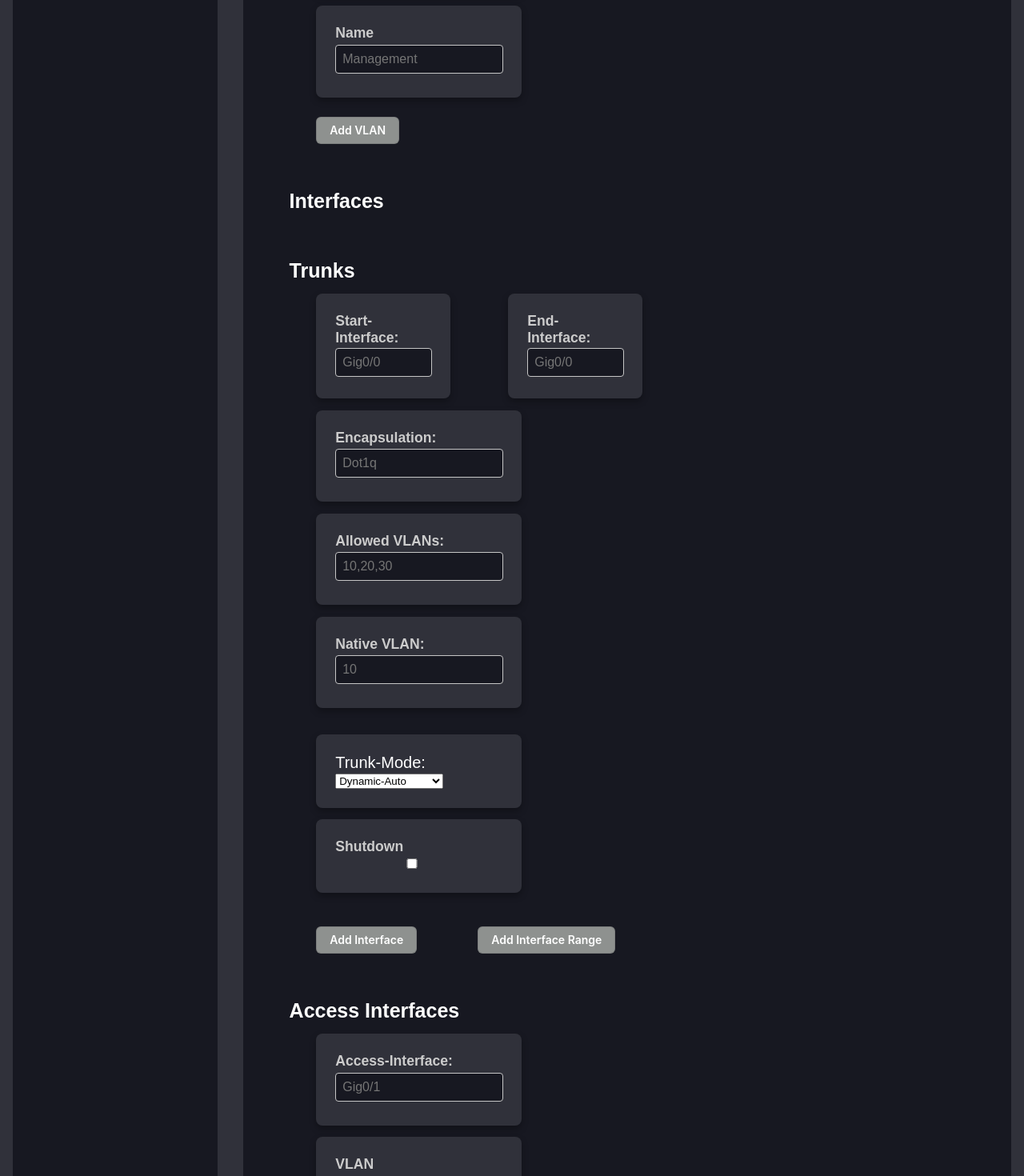
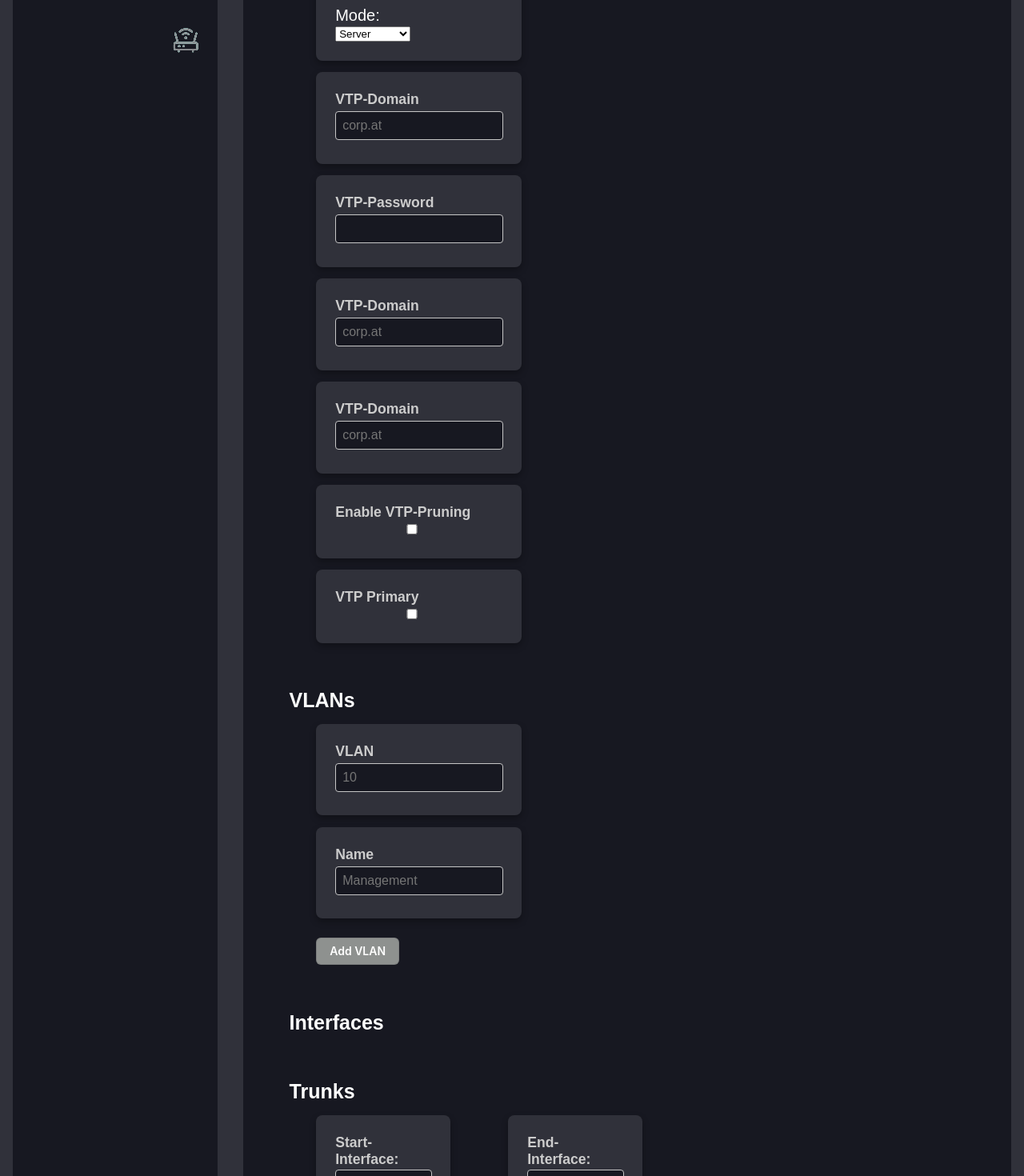
Before and after one commit to ZheDude/AutoConf, a SvelteKit app: page /Switchconfig in a window 1280 px wide. Shown: the part 340-1810 px from the top of the page at 80% size. Built offline with nearby package versions, Linux system fonts and the light colour scheme.

Commit message:
Improved Switchconfig

```diff
--- /dev/null
+++ b/src/lib/components/Switch/access-interface.svelte
@@ -0,0 +1,35 @@
+<script>
+	import InputField from '../inputField.svelte';
+    import Dropdown from '../dropdown.svelte';
+    import Checkbox from '../checkbox.svelte';
+	export let id;
+	export let interfaceRange;
+</script>
+
+{#if interfaceRange == "true"}
+<div class="AccessRangeDiv">
+	<InputField
+		placeholder="Gig0/0"
+		type="text"
+		fieldName="Start-Interface:"
+		id="Access-Interface {id}{id}"/>
+
+<InputField
+    placeholder="Gig0/0"
+    type="text"
+    fieldName="End-Interface:"
+    id="Access-Interface {id}{id +1}"
+/>
+</div>
+
+{:else}
+	<InputField
+		placeholder="Gig0/0"
+		type="text"
+		fieldName="Access-Interface:"
+		id="Access-Interface {id}"
+	/>
+{/if}
+
+<Checkbox name="ShutdownAccess{id}" Heading="Shutdown"
+></Checkbox>
--- a/src/lib/components/Switch/etherchannel.svelte
+++ b/src/lib/components/Switch/etherchannel.svelte
@@ -17,3 +17,15 @@ options={["Active", "Passive", "Dynamic Auto", "Dynamic Desirable", "on"]}
 fieldName="EtherChannelMode{id}"
 Heading="Mode:"
 ></Dropdown>
+
+<InputField
+placeholder="Gig0/0"
+type="text"
+fieldName="Interface:"
+id="Etherchannel-Interface {id}"
+/>
+
+
+
+<button class="VtyButton">Add Interface</button>
+<button class="VtyButton" id="uniqueRight">Add Interface Range</button>
--- a/src/lib/components/Switch/trunk-interface.svelte
+++ b/src/lib/components/Switch/trunk-interface.svelte
@@ -59,5 +59,5 @@ fieldName="Mode{id}"
 Heading="Trunk-Mode:"
 ></Dropdown>
 
-<Checkbox name="Shutdown{id}" Heading="Shutdown"
+<Checkbox name="ShutdownTrunk{id}" Heading="Shutdown"
 ></Checkbox>
--- a/src/routes/Switchconfig/+page.svelte
+++ b/src/routes/Switchconfig/+page.svelte
@@ -3,50 +3,55 @@
 	import InputField from '../../lib/components/inputField.svelte';
 	import Dropdown from '../../lib/components/dropdown.svelte';
 	import Checkbox from '../../lib/components/checkbox.svelte';
-	import VLAN from '../../lib/components/Switch/vlan.svelte'
-	import TrunkInterface  from '../../lib/components/Switch/trunk-interface.svelte';
-	import Etherchannel from "../../lib/components/Switch/etherchannel.svelte"
+	import VLAN from '../../lib/components/Switch/vlan.svelte';
+	import TrunkInterface from '../../lib/components/Switch/trunk-interface.svelte';
+	import Etherchannel from '../../lib/components/Switch/etherchannel.svelte';
+	import AccessInterface from '../../lib/components/Switch/access-interface.svelte';
 </script>
 
 <div id="parameterDivGrundkonfig">
 	<div class="mainHeading">
 		<h1>Switchconfig</h1>
 	</div>
+	<h2 class="subHeading">VTP</h2>
+	<Checkbox name="enableVTP" Heading="Enable VTP"></Checkbox>
+	<Dropdown options={['Server', 'Client', 'Transparent']} fieldName="DropdownVTP" Heading="Mode:"
+	></Dropdown>
+
+	<InputField placeholder="corp.at" type="text" fieldName="VTP-Domain" id="VTP-Domain" />
+	<InputField placeholder="" type="password" fieldName="VTP-Password" id="VTP-Password" />
+
+	<InputField placeholder="corp.at" type="text" fieldName="VTP-Domain" id="VTP-Domain" /><InputField
+		placeholder="corp.at"
+		type="text"
+		fieldName="VTP-Domain"
+		id="VTP-Domain"
+	/>
+	<Checkbox name="VTP-Pruning" Heading="Enable VTP-Pruning"></Checkbox>
+
+	<Checkbox name="VTP-Primary" Heading="VTP Primary"></Checkbox>
 	<h2 class="subHeading">VLANs</h2>
-	<VLAN id=1></VLAN>
+	<VLAN id="1"></VLAN>
 
 	<button class="VtyButton">Add VLAN</button>
 
 	<h2 class="subHeading">Interfaces</h2>
 	<h2 class="subHeading">Trunks</h2>
-	<TrunkInterface id=1 interfaceRange=true></TrunkInterface>
+	<TrunkInterface id="1" interfaceRange="true"></TrunkInterface>
 
 	<br />
 	<button class="VtyButton">Add Interface</button>
 	<button class="VtyButton">Add Interface Range</button>
 
 	<h2 class="subHeading">Access Interfaces</h2>
-	<InputField
-		placeholder="Gig0/1"
-		type="text"
-		fieldName="Access-Interface:"
-		id="Access-Interface 1:"
-	/>
-
-	<InputField
-	placeholder="VLAN 10" type="text"  fieldName="VLAN" id></InputField>
+	<AccessInterface id="1" interfaceRange="true"></AccessInterface>
 	<br />
 	<button class="VtyButton">Add Interface</button>
 	<button class="VtyButton">Add Interface Range</button>
 
+
 	<h2 class="subHeading">Etherchannels</h2>
-	<Etherchannel></Etherchannel>
-
-
+	<Etherchannel id={1} interfaceRange=false></Etherchannel>
 
 	<br />
-	<button class="VtyButton">Add Interface</button>
-	<button class="VtyButton" id="uniqueRight">Add Interface Range</button>
-
-
 </div>
```
Also changed, not shown: src/lib/stylesheet.css.
